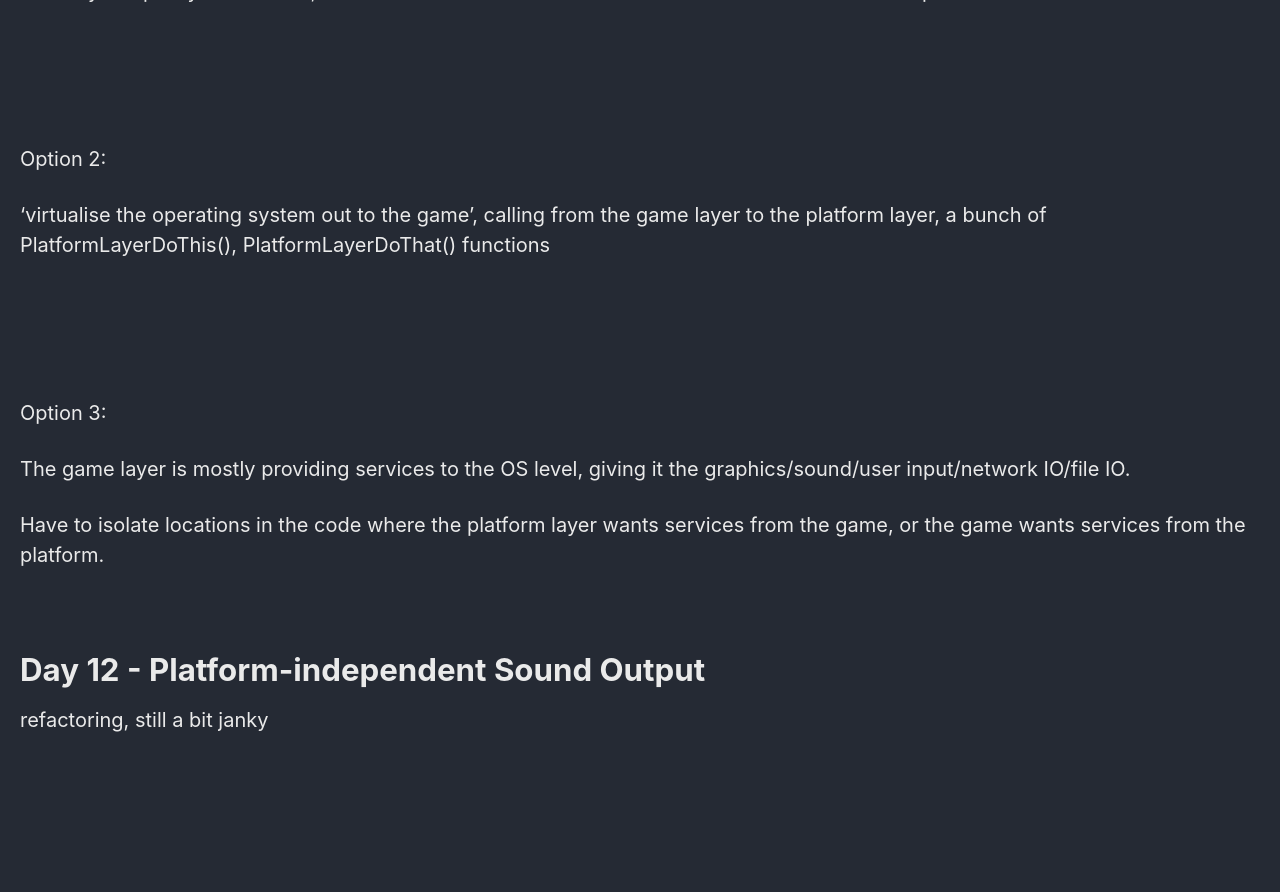
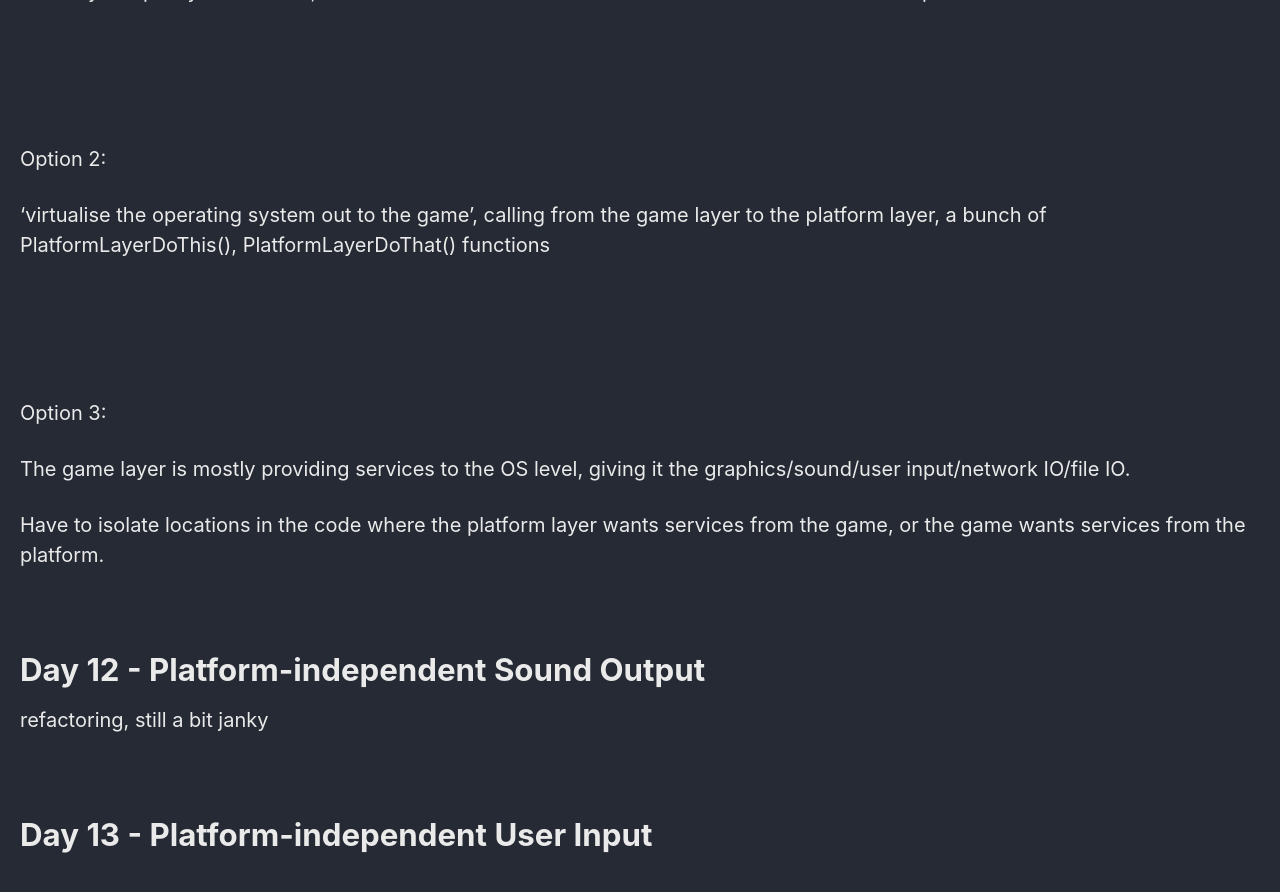
Before and after one commit to Connor-McCartney/Connor-McCartney.github.io, a Jekyll site: the page built from _pages/misc/HandmadeHeroNotes.md, in a window 1280 px wide and 900 px high, scrolled down 3710 px. Shown: the top 892 px of the window. Built offline with Jekyll 4.4.1, drawn with Linux system fonts in a browser that asks for light colours; cached includes are drawn as plain includes; our own code applies the rules of GitHub Pages for plain Markdown files; before the commit the page ends 4501 px from its top, so only the background shows below that.

Commit message:
Update HandmadeHeroNotes.md

```diff
--- a/_pages/misc/HandmadeHeroNotes.md
+++ b/_pages/misc/HandmadeHeroNotes.md
@@ -176,3 +176,9 @@ Have to isolate locations in the code where the platform layer wants services fr
 
 
 refactoring, still a bit janky
+
+
+
+<br>
+
+# Day 13 - Platform-independent User Input
```
